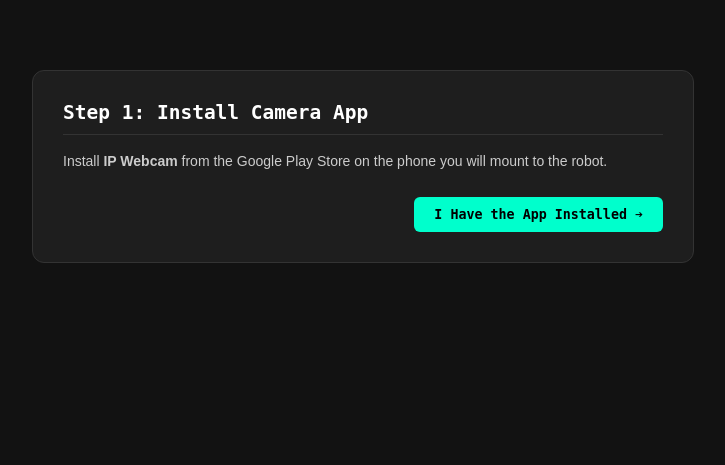
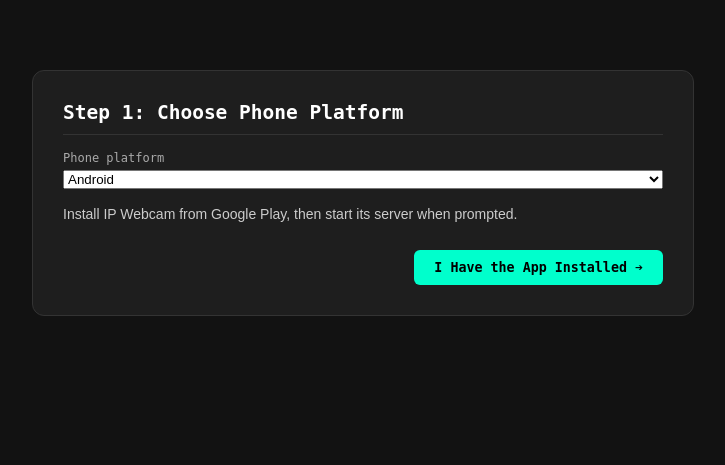
Before and after one commit to theplatecrafter/UNO-R4-Networking, a Flask app: template templates/index.html in a window 1280 px wide. Shown: the top 465 px of the page, without its empty margins (277-1002 px from the left). Run offline with Flask 3, Linux system fonts and the light colour scheme; the template is opened without the code that fills it, so the values that code supplies are empty; parts of the project's set-up code (start-up, migrations or seed data) failed here and were passed over.

Commit message:
ios compatibility

```diff
--- a/app.py
+++ b/app.py
@@ -30,6 +30,7 @@ app = Flask(__name__)
 # --- SYSTEM CONFIGURATION ---
 CONFIG = {
     "phone_url": "",
+    "phone_platform": "android",
     "arduino_ip": "",
     "arduino_port": 8888,
     "udp_listen_port": 8889,
@@ -485,6 +486,7 @@ def handle_config():
         try:
             phone_ip = str(data.get("phone_ip", "")).strip()
             phone_port = int(data.get("phone_port", 8080))
+            phone_platform = str(data.get("phone_platform", CONFIG["phone_platform"])).lower()
             arduino_ip = str(data.get("arduino_ip", "")).strip()
             arduino_port = int(data.get("arduino_port", 8888))
             udp_listen_port = int(data.get("udp_listen_port", CONFIG["udp_listen_port"]))
@@ -506,6 +508,8 @@ def handle_config():
             forward_base_percent = int(data.get("forward_base_percent", CONFIG["forward_base_percent"]))
             turn_limit_percent = int(data.get("turn_limit_percent", CONFIG["turn_limit_percent"]))
             center_deadband_percent = float(data.get("center_deadband_percent", CONFIG["center_deadband_percent"]))
+            if phone_platform not in {"android", "ios"}:
+                raise ValueError("Phone platform must be Android or iOS")
             if not phone_ip or not arduino_ip or not 1 <= phone_port <= 65535 or not 1 <= arduino_port <= 65535:
                 raise ValueError("Camera and Arduino IP addresses and valid ports are required")
             if any(not 0 <= pin <= 53 for pin in motor_pins.values()):
@@ -529,7 +533,9 @@ def handle_config():
             if not 0 <= center_deadband_percent <= 25:
                 raise ValueError("Center deadband must be between 0 and 25 percent of frame width")
             with config_lock:
-                CONFIG["phone_url"] = f"http://{phone_ip}:{phone_port}/video"
+                stream_path = "/video" if phone_platform == "android" else "/live"
+                CONFIG["phone_platform"] = phone_platform
+                CONFIG["phone_url"] = f"http://{phone_ip}:{phone_port}{stream_path}"
                 CONFIG["arduino_ip"] = arduino_ip
                 CONFIG["arduino_port"] = arduino_port
                 CONFIG["udp_listen_port"] = udp_listen_port
@@ -693,7 +699,11 @@ def rotate_frame():
 @app.route('/api/test_camera', methods=['POST'])
 def test_camera():
     data = request.get_json()
-    url = f"http://{data.get('ip')}:{data.get('port')}/video"
+    platform = str(data.get("platform", "android")).lower()
+    if platform not in {"android", "ios"}:
+        return jsonify({"status": "error", "message": "Phone platform must be Android or iOS"}), 400
+    stream_path = "/video" if platform == "android" else "/live"
+    url = f"http://{data.get('ip')}:{data.get('port')}{stream_path}"
     try:
         req = urllib.request.Request(url, method='GET')
         with urllib.request.urlopen(req, timeout=3) as response:
--- a/templates/index.html
+++ b/templates/index.html
@@ -68,8 +68,15 @@
     <div class="wizard-container" id="wizard">
 
         <div class="step active" id="step-1">
-            <h2>Step 1: Install Camera App</h2>
-            <p>Install <b>IP Webcam</b> from the Google Play Store on the phone you will mount to the robot.</p>
+            <h2>Step 1: Choose Phone Platform</h2>
+            <div class="input-group">
+                <label for="phone_platform">Phone platform</label>
+                <select id="phone_platform" onchange="updateCameraPlatformHelp()">
+                    <option value="android">Android</option>
+                    <option value="ios">iOS</option>
+                </select>
+            </div>
+            <p id="camera-platform-help">Install IP Webcam from Google Play, then start its server when prompted.</p>
             <div class="btn-group">
                 <button onclick="nextStep(2)">I Have the App Installed ➔</button>
             </div>
@@ -98,8 +105,8 @@
         </div>
 
         <div class="step" id="step-3">
-            <h2>Step 3: Connect Camera</h2>
-            <p>Open IP Webcam on the phone, tap <b>Start Server</b>. Enter the IP shown at the bottom of the screen.</p>
+            <h2>Step 3: Connect Phone Camera</h2>
+            <p id="camera-stream-help">Open IP Webcam, tap <b>Start Server</b>, then enter the phone IP below. The video endpoint is <code>/video</code>.</p>
             <div class="input-group">
                 <label>Phone IP Address</label>
                 <input type="text" id="cam_ip" placeholder="192.168.43.15">
@@ -201,6 +208,7 @@
             <div class="settings-grid">
                 <div class="input-group"><label>Camera IP Address</label><input id="settings_phone_ip" type="text"></div>
                 <div class="input-group"><label>Camera Port</label><input id="settings_phone_port" type="number" min="1" max="65535"></div>
+                <div class="input-group"><label>Phone platform</label><select id="settings_phone_platform"><option value="android">Android (IP Webcam)</option><option value="ios">iOS (SimpleIPCamera)</option></select></div>
                 <div class="input-group"><label>Arduino IP Address</label><input id="settings_arduino_ip" type="text"></div>
                 <div class="input-group"><label>Arduino UDP Port</label><input id="settings_arduino_port" type="number" min="1" max="65535"></div>
                 <div class="input-group"><label>Laptop sensor telemetry UDP port</label><input id="settings_udp_listen_port" type="number" min="1" max="65535"></div>
@@ -307,13 +315,28 @@
                 const res = await fetch('/api/test_camera', {
                     method: 'POST',
                     headers: {'Content-Type': 'application/json'},
-                    body: JSON.stringify({ ip, port })
+                    body: JSON.stringify({ ip, port, platform: document.getElementById('phone_platform').value })
                 });
                 if (res.ok) nextStep(4);
                 else errorTxt.style.display = 'block';
             } catch (err) { errorTxt.style.display = 'block'; }
             finally { btn.disabled = false; btn.innerText = "Test Connection ➔"; }
         }
+
+        function updateCameraPlatformHelp() {
+            const platform = document.getElementById('phone_platform').value;
+            const installHelp = document.getElementById('camera-platform-help');
+            const streamHelp = document.getElementById('camera-stream-help');
+            if (platform === 'ios') {
+                installHelp.innerHTML = 'Install SimpleIPCamera from the iOS App Store and start its camera stream when prompted.';
+                streamHelp.innerHTML = 'Open SimpleIPCamera and start its stream. Enter the phone IP below. The video endpoint is <code>/live</code>.';
+            } else {
+                installHelp.innerHTML = 'Install IP Webcam from Google Play, then start its server when prompted.';
+                streamHelp.innerHTML = 'Open IP Webcam, tap <b>Start Server</b>, then enter the phone IP below. The video endpoint is <code>/video</code>.';
+            }
+        }
+
+        updateCameraPlatformHelp();
 
         function downloadIno() {
             const ssid = encodeURIComponent(document.getElementById('wifi_ssid').value || 'MyHotspot');
@@ -329,6 +352,7 @@
             const payload = {
                 phone_ip: document.getElementById('cam_ip').value,
                 phone_port: document.getElementById('cam_port').value,
+                phone_platform: document.getElementById('phone_platform').value,
                 arduino_ip: document.getElementById('ard_ip').value,
                 ...readWizardPins(),
                 ultrasonic_trig_pin: document.getElementById('wizard_ultrasonic_trig_pin').value,
@@ -390,6 +414,7 @@
                 const config = await response.json();
                 document.getElementById('settings_phone_ip').value = config.phone_ip || '';
                 document.getElementById('settings_phone_port').value = config.phone_port || 8080;
+                document.getElementById('settings_phone_platform').value = config.phone_platform || 'android';
                 document.getElementById('settings_arduino_ip').value = config.arduino_ip || '';
                 document.getElementById('settings_arduino_port').value = config.arduino_port || 8888;
                 document.getElementById('settings_udp_listen_port').value = config.udp_listen_port || 8889;
@@ -418,6 +443,7 @@
             const payload = {
                 phone_ip: document.getElementById('settings_phone_ip').value.trim(),
                 phone_port: document.getElementById('settings_phone_port').value,
+                phone_platform: document.getElementById('settings_phone_platform').value,
                 arduino_ip: document.getElementById('settings_arduino_ip').value.trim(),
                 arduino_port: document.getElementById('settings_arduino_port').value,
                 udp_listen_port: document.getElementById('settings_udp_listen_port').value,
```
Also changed, not shown: README.md.
